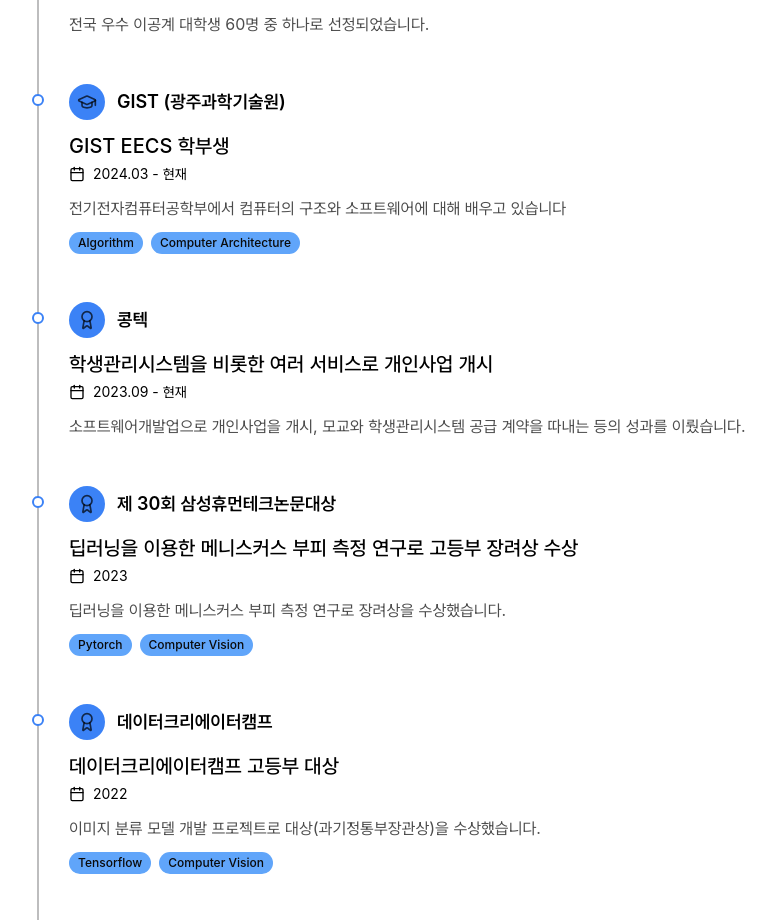
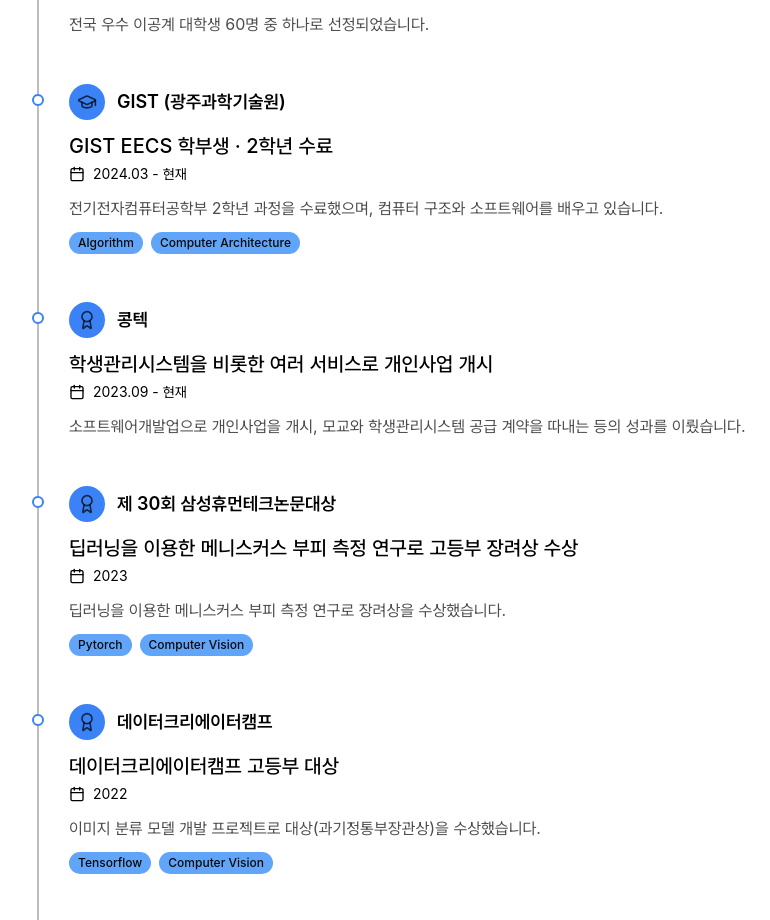
Before and after one commit to enc2586/enc2586.com, a React (Vite) app: page / in a window 1280 px wide. Shown: the part 3701-4621 px from the top of the page, without its empty margins (219-989 px from the left). Built offline with nearby package versions, Linux system fonts and the light colour scheme.

Commit message:
docs: note completion of university sophomore year

```diff
--- a/src/components/sections/Experience.tsx
+++ b/src/components/sections/Experience.tsx
@@ -139,11 +139,11 @@ const Experience = () => {
       type: "achievement" as const,
     },
     {
-      title: "GIST EECS 학부생",
+      title: "GIST EECS 학부생 · 2학년 수료",
       organization: "GIST (광주과학기술원)",
       period: "2024.03 - 현재",
       description:
-        "전기전자컴퓨터공학부에서 컴퓨터의 구조와 소프트웨어에 대해 배우고 있습니다",
+        "전기전자컴퓨터공학부 2학년 과정을 수료했으며, 컴퓨터 구조와 소프트웨어를 배우고 있습니다.",
       type: "education" as const,
       technologies: ["Algorithm", "Computer Architecture"],
     },
--- a/src/routes/experience.tsx
+++ b/src/routes/experience.tsx
@@ -144,11 +144,11 @@ function ExperiencePage() {
       type: "achievement",
     },
     {
-      title: "GIST EECS 학부생",
+      title: "GIST EECS 학부생 · 2학년 수료",
       organization: "GIST (광주과학기술원)",
       period: "2024.03 - 현재",
       description:
-        "전기전자컴퓨터공학부에서 컴퓨터의 구조와 소프트웨어에 대해 배우고 있습니다",
+        "전기전자컴퓨터공학부 2학년 과정을 수료했으며, 컴퓨터 구조와 소프트웨어를 배우고 있습니다.",
       type: "education",
       technologies: ["Algorithm", "Computer Architecture"],
     },
```
